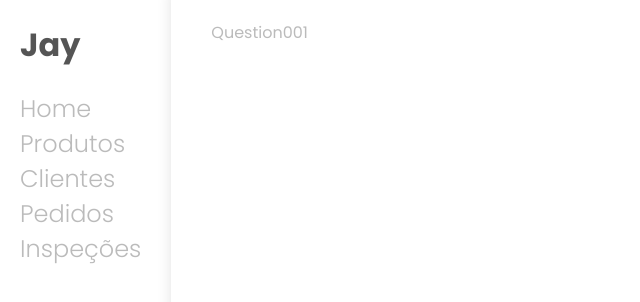
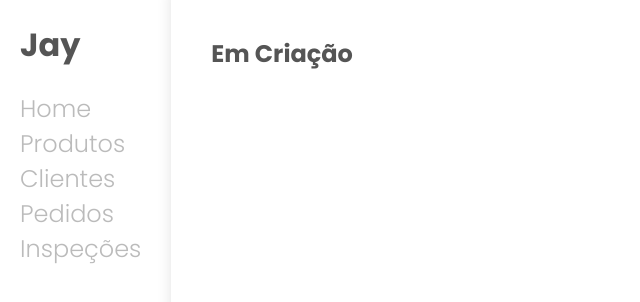
Before and after one commit to LuisCorreia15/Jay-Front, a React (Create React App) app: page /help/question/003 in a window 1280 px wide. Shown: the top 302 px of the page, without its empty margins (0-640 px from the left). Built offline with nearby package versions, Linux system fonts and the light colour scheme.

Commit message:
add/em-criação

```diff
--- a/src/pages/questions/Question001.js
+++ b/src/pages/questions/Question001.js
@@ -44,8 +44,8 @@ const Question001 = () => {
           <p>- Senha: chocolate</p>
         </div>
         <div className="q-passo">
-          <h1>4. Adicionar o cliente ao sistema</h1>
-          <p></p>
+
+          <h1>Em Criação</h1>
         </div>
       </div>
     </>
--- a/src/pages/questions/Question003.js
+++ b/src/pages/questions/Question003.js
@@ -7,7 +7,11 @@ const Question003 = () => {
     <>
       <LoadingScreen></LoadingScreen>
       <Menu ativo=""></Menu>
-      <div className="container">Question001</div>
+      <div className="container">
+        <div className="q-passo">
+          <h1>Em Criação</h1>
+        </div>
+      </div>
     </>
   );
 };
--- a/src/pages/questions/Question004.js
+++ b/src/pages/questions/Question004.js
@@ -7,7 +7,11 @@ const Question004 = () => {
     <>
       <LoadingScreen></LoadingScreen>
       <Menu ativo=""></Menu>
-      <div className="container">Question001</div>
+      <div className="container">
+        <div className="q-passo">
+          <h1>Em Criação</h1>
+        </div>
+      </div>
     </>
   );
 };
--- a/src/pages/questions/Question005.js
+++ b/src/pages/questions/Question005.js
@@ -7,7 +7,11 @@ const Question005 = () => {
     <>
       <LoadingScreen></LoadingScreen>
       <Menu ativo=""></Menu>
-      <div className="container">Question001</div>
+      <div className="container">
+        <div className="q-passo">
+          <h1>Em Criação</h1>
+        </div>
+      </div>
     </>
   );
 };
--- a/src/pages/questions/Question006.js
+++ b/src/pages/questions/Question006.js
@@ -7,7 +7,11 @@ const Question006 = () => {
     <>
       <LoadingScreen></LoadingScreen>
       <Menu ativo=""></Menu>
-      <div className="container">Question001</div>
+      <div className="container">
+        <div className="q-passo">
+          <h1>Em Criação</h1>
+        </div>
+      </div>
     </>
   );
 };
--- a/src/pages/questions/Question007.js
+++ b/src/pages/questions/Question007.js
@@ -7,7 +7,11 @@ const Question007 = () => {
     <>
       <LoadingScreen></LoadingScreen>
       <Menu ativo=""></Menu>
-      <div className="container">Question001</div>
+      <div className="container">
+        <div className="q-passo">
+          <h1>Em Criação</h1>
+        </div>
+      </div>
     </>
   );
 };
--- a/src/pages/questions/Question008.js
+++ b/src/pages/questions/Question008.js
@@ -7,7 +7,11 @@ const Question008 = () => {
     <>
       <LoadingScreen></LoadingScreen>
       <Menu ativo=""></Menu>
-      <div className="container">Question001</div>
+      <div className="container">
+        <div className="q-passo">
+          <h1>Em Criação</h1>
+        </div>
+      </div>
     </>
   );
 };
--- a/src/pages/questions/Question009.js
+++ b/src/pages/questions/Question009.js
@@ -7,7 +7,11 @@ const Question009 = () => {
     <>
       <LoadingScreen></LoadingScreen>
       <Menu ativo=""></Menu>
-      <div className="container">Question001</div>
+      <div className="container">
+        <div className="q-passo">
+          <h1>Em Criação</h1>
+        </div>
+      </div>
     </>
   );
 };
```
